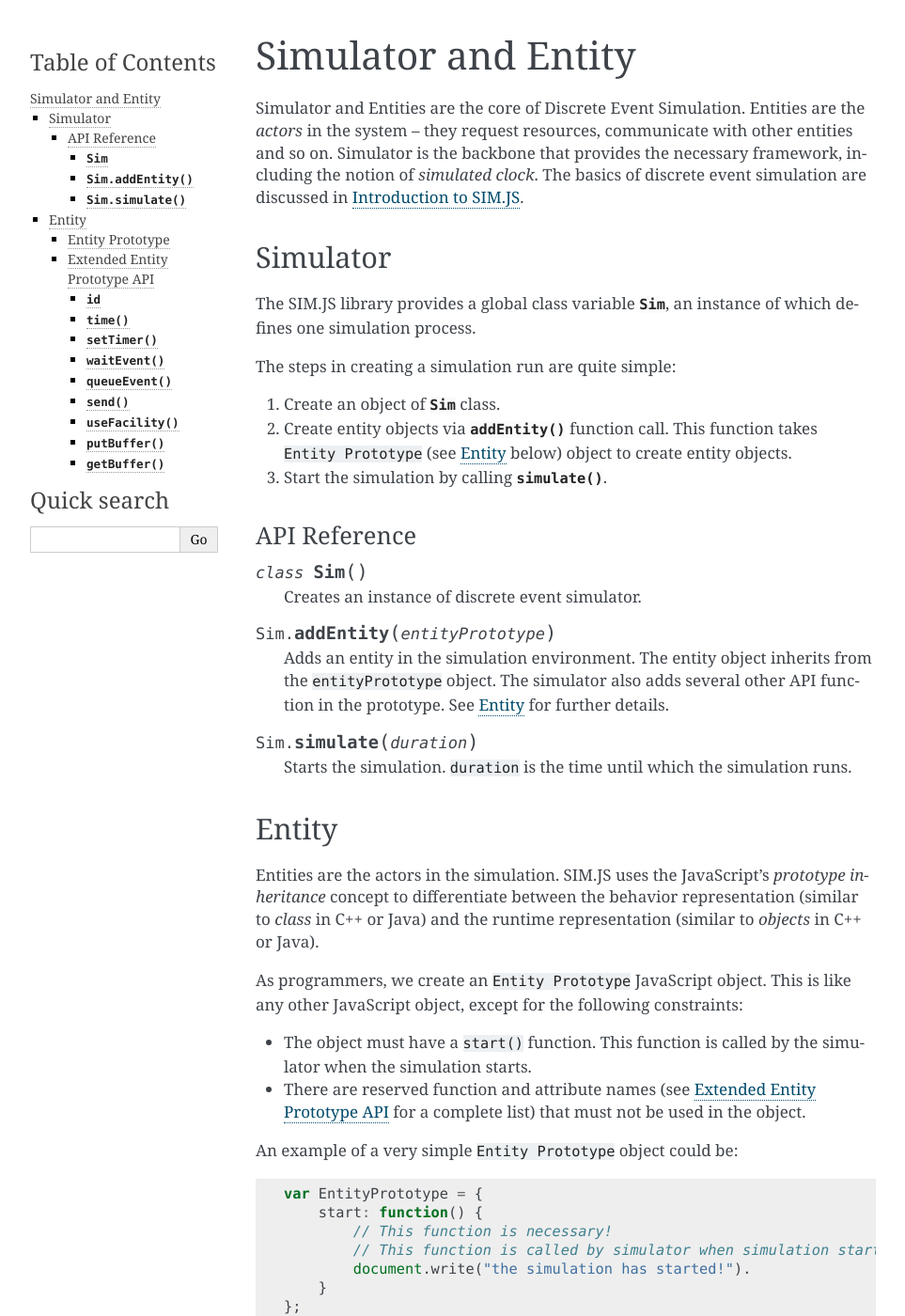
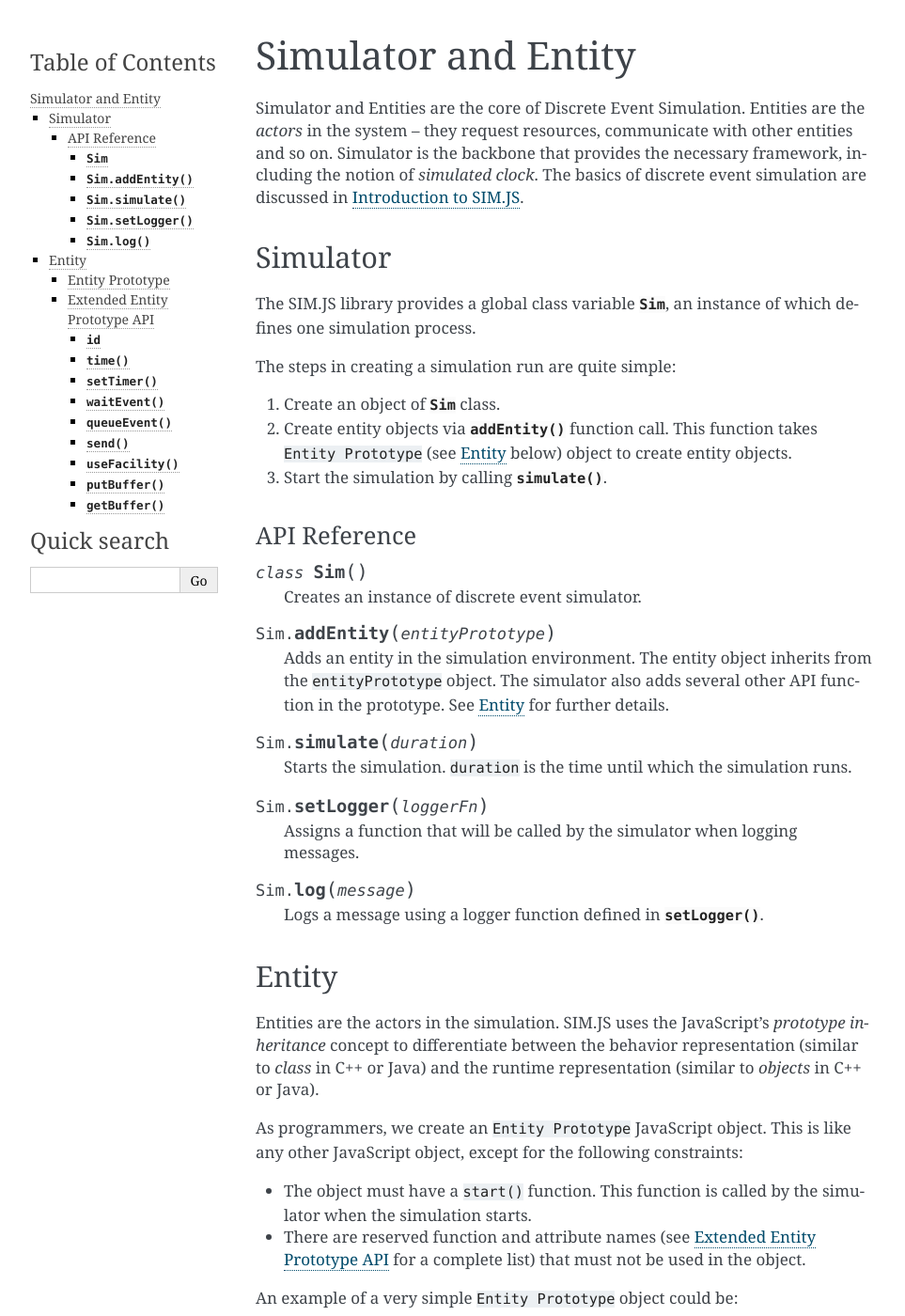
Before and after one commit to mvarshney/simjs-source, a Sphinx documentation site: the page built from docs/entities.rst, in a window 1280 px wide and 1400 px high. Shown: the whole window at 94% size, without its empty margins (148-1111 px from the left). Built offline with Sphinx 7.4.7, drawn with Linux system fonts in a browser that asks for light colours; pages that are not in the unit, such as notebooks, are missing from menus.

Commit message:
added more

```diff
--- a/docs/conf.py
+++ b/docs/conf.py
@@ -103,6 +103,14 @@ html_sidebars = {
 }
 html_use_index = False
 
+rst_prolog = """
+.. meta::
+   :description: General Purpose Discrete Event Simulation Library in JavaScript
+   :keywords: discrete event simulation, simulation, javascript, web simulation, javascript simulator
+
+.. title:: SIM.JS | Discrete Event Simulation in JavaScript
+"""
+
 # The theme to use for HTML and HTML Help pages.  See the documentation for
 # a list of builtin themes.
 #html_theme = 'default'
@@ -118,7 +126,7 @@ html_use_index = False
 # The name for this set of Sphinx documents.  If None, it defaults to
 # "<project> v<release> documentation".
 #html_title = None
-html_title = "SIM.JS | Discrete Event Simulation in JavaScript"
+html_title = ""
 
 # A shorter title for the navigation bar.  Default is the same as html_title.
 #html_short_title = None
--- /dev/null
+++ b/docs/contact.rst
@@ -0,0 +1,5 @@
+=============
+Contact Us
+=============
+
+Contact us at *mvarshney (at) gmail (dot) com*.
--- a/docs/entities.rst
+++ b/docs/entities.rst
@@ -31,6 +31,14 @@ API Reference
 .. js:function:: Sim.simulate(duration)
 
     Starts the simulation. ``duration`` is the time until which the simulation runs.
+
+.. js:function:: Sim.setLogger(loggerFn)
+
+    Assigns a function that will be called by the simulator when logging messages.
+
+.. js:function:: Sim.log(message)
+
+    Logs a message using a logger function defined in :func:`~Sim.setLogger`.
 
 .. _entity-entity:
 
--- a/docs/index.rst
+++ b/docs/index.rst
@@ -21,6 +21,7 @@ SIM.JS
 		simulator
 		random
 		download
+		contact
 
 
 SIM.JS is a library for modeling discrete time event systems:
--- a/docs/request.rst
+++ b/docs/request.rst
@@ -39,7 +39,7 @@ Except for :func:`~Sim.Request.cancel`, all other functions return the ``Request
     .waitUntil(10, fnCouldNotAllocIn10Sec)
     .unlessEvent(event1, fnEvent1Happened)
     .unlessEvent(event2, fnEvent2Happened)
-    .setData('give me this data when any callback function is called');
+    .setData('give me this data when ANY callback function is called');
 
 The following table summarizes the various outcomes of a request and which callback functions are called in each case:
 
```
Also changed, not shown: docs/download.rst (+23 -3 lines), docs/tutorial.rst (+16 -1 lines), 1 other file.
